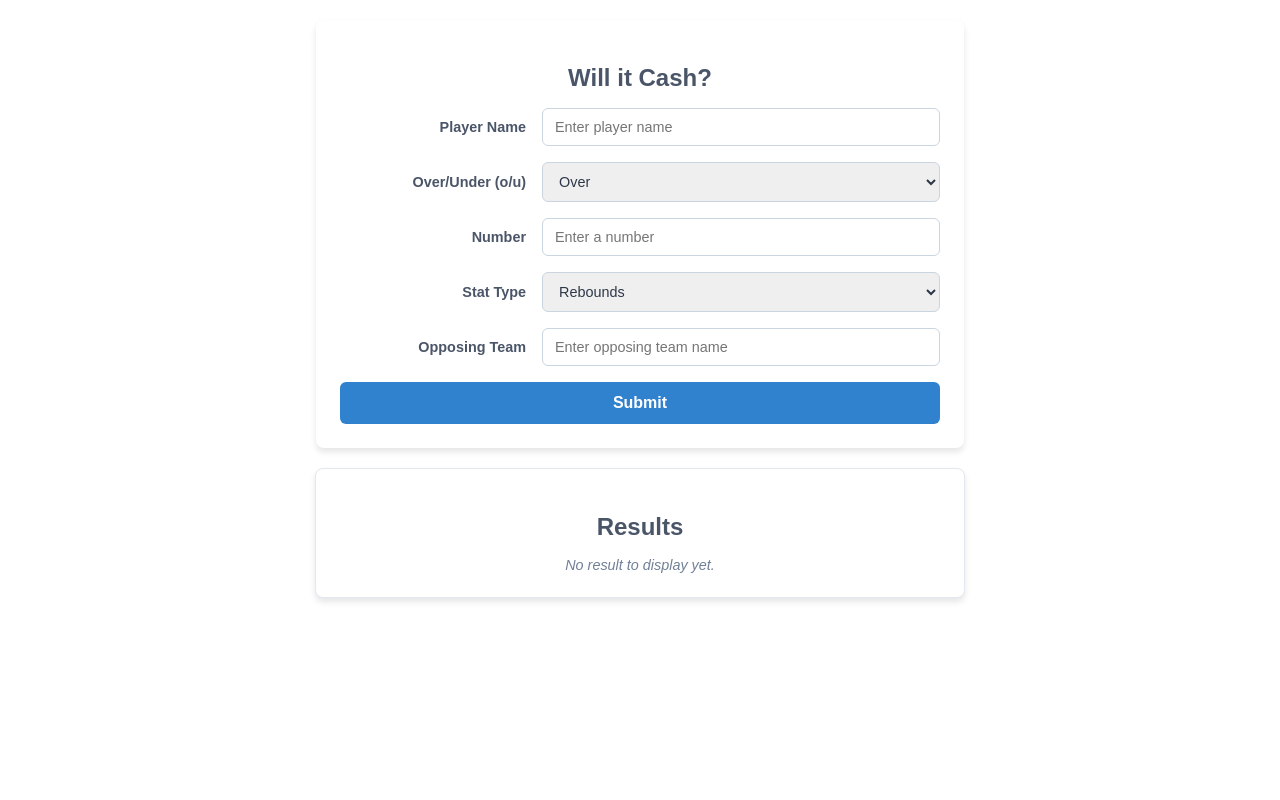
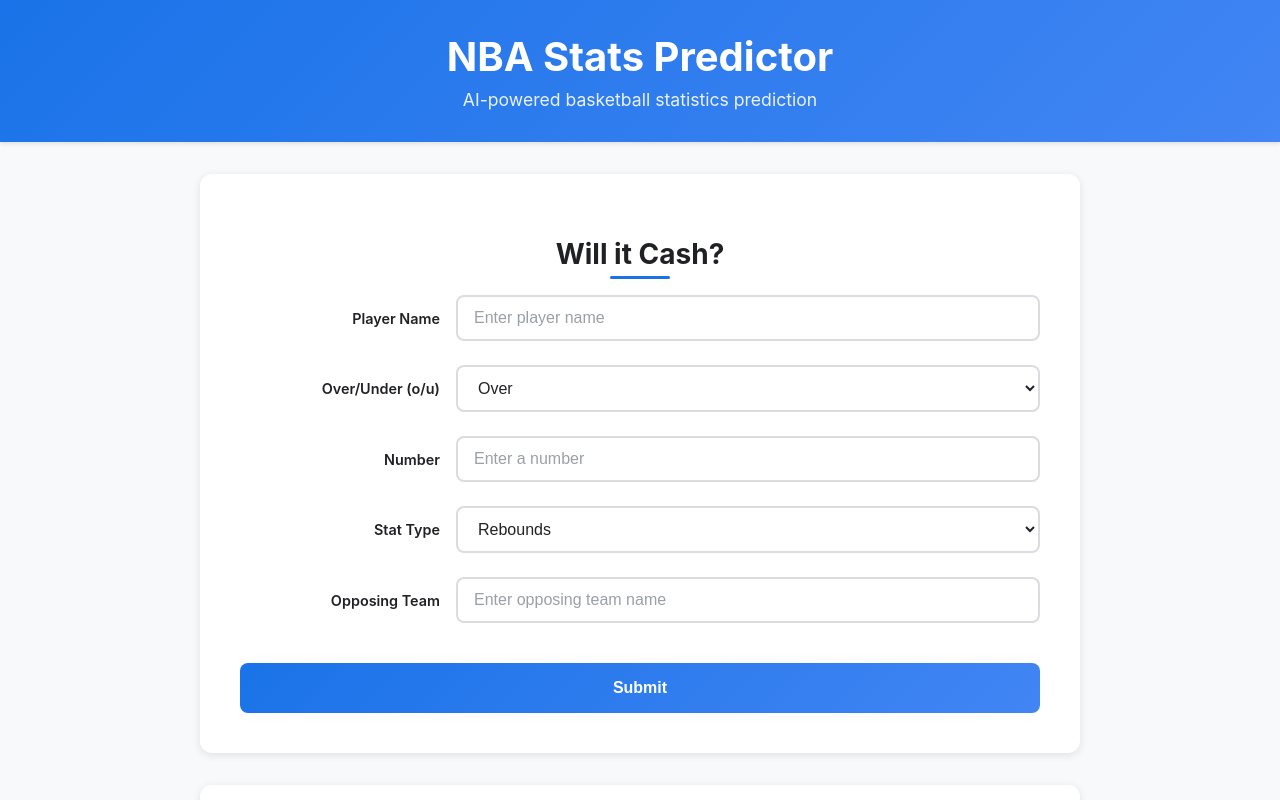
Before and after one commit to allenh99/nbai, a React (Create React App) app in the folder bball-stats-frontend/: page / in a window 1280 px wide. Shown: the top 800 px of the page. Built offline with nearby package versions, Linux system fonts and the light colour scheme.

Commit message:
UI updates

```diff
--- a/bball-stats-frontend/src/App.css
+++ b/bball-stats-frontend/src/App.css
@@ -1,38 +1,89 @@
-.App {
-  text-align: center;
+:root {
+    --primary-color: #1a73e8;
+    --secondary-color: #4285f4;
+    --background-color: #f8f9fa;
+    --text-color: #202124;
+    --border-color: #dadce0;
+    --success-color: #34a853;
+    --error-color: #ea4335;
+    --warning-color: #fbbc05;
 }
 
-.App-logo {
-  height: 40vmin;
-  pointer-events: none;
+.app-container {
+    min-height: 100vh;
+    display: flex;
+    flex-direction: column;
+    background-color: var(--background-color);
+    color: var(--text-color);
 }
 
-@media (prefers-reduced-motion: no-preference) {
-  .App-logo {
-    animation: App-logo-spin infinite 20s linear;
-  }
+.app-header {
+    background: linear-gradient(135deg, var(--primary-color), var(--secondary-color));
+    color: white;
+    padding: 2rem 1rem;
+    text-align: center;
+    box-shadow: 0 2px 4px rgba(0, 0, 0, 0.1);
 }
 
-.App-header {
-  background-color: #282c34;
-  min-height: 100vh;
-  display: flex;
-  flex-direction: column;
-  align-items: center;
-  justify-content: center;
-  font-size: calc(10px + 2vmin);
-  color: white;
+.app-header h1 {
+    margin: 0;
+    font-size: 2.5rem;
+    font-weight: 700;
 }
 
-.App-link {
-  color: #61dafb;
+.subtitle {
+    margin: 0.5rem 0 0;
+    font-size: 1.1rem;
+    opacity: 0.9;
 }
 
-@keyframes App-logo-spin {
-  from {
-    transform: rotate(0deg);
-  }
-  to {
-    transform: rotate(360deg);
-  }
+.app-main {
+    flex: 1;
+    padding: 2rem 1rem;
+    max-width: 1200px;
+    margin: 0 auto;
+    width: 100%;
+    display: flex;
+    flex-direction: column;
+    gap: 2rem;
 }
+
+.app-footer {
+    background-color: white;
+    padding: 1rem;
+    text-align: center;
+    border-top: 1px solid var(--border-color);
+    color: #5f6368;
+    font-size: 0.9rem;
+}
+
+@media (max-width: 768px) {
+    .app-header h1 {
+        font-size: 2rem;
+    }
+
+    .app-main {
+        padding: 1rem;
+    }
+}
+
+/* Loading Animation */
+@keyframes pulse {
+    0% { opacity: 0.6; }
+    50% { opacity: 1; }
+    100% { opacity: 0.6; }
+}
+
+.loading {
+    animation: pulse 1.5s infinite;
+}
+
+/* Fade In Animation */
+@keyframes fadeIn {
+    from { opacity: 0; transform: translateY(10px); }
+    to { opacity: 1; transform: translateY(0); }
+}
+
+.fade-in {
+    animation: fadeIn 0.3s ease-out;
+}
--- a/bball-stats-frontend/src/App.jsx
+++ b/bball-stats-frontend/src/App.jsx
@@ -1,6 +1,7 @@
 import React, { useState } from 'react';
 import FormComponent from './components/form';
 import ResultComponent from './components/result';
+import './App.css';
 
 function App() {
     const [formData, setFormData] = useState({
@@ -53,9 +54,18 @@ function App() {
     };
 
     return (
-        <div style={{ fontFamily: 'Arial, sans-serif', padding: '20px' }}>
-            <FormComponent formData={formData} handleChange={handleChange} handleSubmit={handleSubmit} />
-            <ResultComponent loading={loading} error={error} finalDecision={finalDecision} />
+        <div className="app-container">
+            <header className="app-header">
+                <h1>NBA Stats Predictor</h1>
+                <p className="subtitle">AI-powered basketball statistics prediction</p>
+            </header>
+            <main className="app-main">
+                <FormComponent formData={formData} handleChange={handleChange} handleSubmit={handleSubmit} />
+                <ResultComponent loading={loading} error={error} finalDecision={finalDecision} />
+            </main>
+            <footer className="app-footer">
+                <p>Powered by advanced analytics and machine learning</p>
+            </footer>
         </div>
     );
 }
--- a/bball-stats-frontend/src/components/FormComponent.css
+++ b/bball-stats-frontend/src/components/FormComponent.css
@@ -1,186 +1,273 @@
 /* Container */
 .form-container {
-    background-color: #fff;
-    box-shadow: 0 4px 6px rgba(0, 0, 0, 0.1);
-    border-radius: 8px;
-    padding: 24px;
-    max-width: 600px;
+    background-color: white;
+    box-shadow: 0 2px 8px rgba(0, 0, 0, 0.1);
+    border-radius: 12px;
+    padding: 2.5rem;
+    max-width: 800px;
+    width: 100%;
     margin: 0 auto;
-    font-family: Arial, sans-serif;
+    font-family: 'Inter', -apple-system, BlinkMacSystemFont, sans-serif;
+    transition: transform 0.2s ease-in-out;
+}
+
+.form-container:hover {
+    transform: translateY(-2px);
+    box-shadow: 0 4px 12px rgba(0, 0, 0, 0.15);
 }
 
 /* Heading */
 .form-container h2 {
-    font-size: 1.5rem;
-    font-weight: bold;
-    color: #4a5568;
-    margin-bottom: 16px;
+    font-size: 1.75rem;
+    font-weight: 700;
+    color: var(--text-color);
+    margin-bottom: 1.5rem;
     text-align: center;
+    position: relative;
 }
 
-/* Form Group (Flexbox Layout for Alignment) */
+.form-container h2::after {
+    content: '';
+    position: absolute;
+    bottom: -8px;
+    left: 50%;
+    transform: translateX(-50%);
+    width: 60px;
+    height: 3px;
+    background: var(--primary-color);
+    border-radius: 2px;
+}
+
+/* Form Group */
 .form-group {
     display: flex;
+    flex-direction: row;
     align-items: center;
-    justify-content: space-between;
-    margin-bottom: 16px;
+    margin-bottom: 1.5rem;
+    gap: 1rem;
 }
 
 /* Labels */
 .form-group label {
-    flex: 1;
+    flex: 0 0 200px;
     font-size: 0.9rem;
     font-weight: 600;
-    color: #4a5568;
-    margin-right: 16px;
-    text-align: right; /* Align label text to the right */
+    color: var(--text-color);
+    text-align: right;
 }
 
 /* Inputs and Selects */
 .form-group input,
 .form-group select {
-    flex: 2;
-    padding: 10px 12px;
-    border: 1px solid #cbd5e0;
-    border-radius: 6px;
-    font-size: 0.9rem;
-    color: #2d3748;
-    transition: border-color 0.2s ease-in-out;
+    flex: 1;
+    padding: 0.75rem 1rem;
+    border: 2px solid var(--border-color);
+    border-radius: 8px;
+    font-size: 1rem;
+    color: var(--text-color);
+    transition: all 0.2s ease-in-out;
+    background-color: white;
 }
 
-/* Input Focus */
+.form-group input:hover,
+.form-group select:hover {
+    border-color: var(--secondary-color);
+}
+
 .form-group input:focus,
 .form-group select:focus {
-    border-color: #3182ce;
+    border-color: var(--primary-color);
     outline: none;
-    box-shadow: 0 0 0 3px rgba(66, 153, 225, 0.5);
+    box-shadow: 0 0 0 3px rgba(26, 115, 232, 0.2);
+}
+
+/* Placeholder styling */
+.form-group input::placeholder {
+    color: #9aa0a6;
 }
 
 /* Submit Button */
 .form-button {
     width: 100%;
-    background-color: #3182ce;
-    color: #fff;
+    background: linear-gradient(135deg, var(--primary-color), var(--secondary-color));
+    color: white;
     font-size: 1rem;
-    font-weight: bold;
-    padding: 12px;
+    font-weight: 600;
+    padding: 1rem;
     border: none;
-    border-radius: 6px;
+    border-radius: 8px;
     cursor: pointer;
-    transition: background-color 0.2s ease-in-out;
+    transition: all 0.2s ease-in-out;
+    margin-top: 1rem;
 }
 
 .form-button:hover {
-    background-color: #2b6cb0;
+    transform: translateY(-1px);
+    box-shadow: 0 4px 12px rgba(26, 115, 232, 0.3);
 }
 
-/* Form Container: Extra Styles */
-.form-container .form-divider {
-    margin-top: 20px;
-    border-top: 1px solid #e2e8f0;
-    padding-top: 16px;
+.form-button:active {
+    transform: translateY(0);
 }
-
 
 /* Result Container */
 .result-container {
-    margin-top: 20px;
-    padding: 16px;
-    border: 1px solid #e2e8f0;
-    border-radius: 8px;
-    background-color: #f9fafb;
-    font-family: Arial, sans-serif;
+    background-color: white;
+    box-shadow: 0 2px 8px rgba(0, 0, 0, 0.1);
+    border-radius: 12px;
+    padding: 2.5rem;
+    max-width: 800px;
+    width: 100%;
+    margin: 0 auto;
+    font-family: 'Inter', -apple-system, BlinkMacSystemFont, sans-serif;
 }
 
 /* Loading Message */
 .loading-message {
-    color: #3182ce;
-    font-weight: bold;
-    font-size: 1rem;
-    margin: 0;
+    color: var(--primary-color);
+    font-weight: 600;
+    font-size: 1.1rem;
+    text-align: center;
+    padding: 1rem;
+    background-color: rgba(26, 115, 232, 0.1);
+    border-radius: 8px;
 }
 
 /* Error Message */
 .error-message {
-    color: #e53e3e;
-    font-weight: bold;
-    font-size: 1rem;
-    margin: 0;
+    color: var(--error-color);
+    font-weight: 600;
+    font-size: 1.1rem;
+    text-align: center;
+    padding: 1rem;
+    background-color: rgba(234, 67, 53, 0.1);
+    border-radius: 8px;
 }
 
 /* Final Decision */
 .final-decision {
-    color: #38a169;
-    font-weight: bold;
-    font-size: 1rem;
-    margin: 0;
-    word-wrap: break-word; /* Ensure long text wraps correctly */
+    color: var(--text-color);
+    font-size: 1.1rem;
+    line-height: 1.6;
+}
+
+.final-decision strong {
+    color: var(--primary-color);
+    font-weight: 600;
 }
 
 /* No Result */
 .no-result {
-    color: #718096;
+    color: #5f6368;
     font-style: italic;
-    font-size: 0.9rem;
+    text-align: center;
+    padding: 1rem;
+    background-color: #f8f9fa;
+    border-radius: 8px;
+}
+
+/* Responsive Design */
+@media (max-width: 768px) {
+    .form-container,
+    .result-container {
+        padding: 1.5rem;
+        margin: 0 1rem;
+    }
+
+    .form-group {
+        flex-direction: column;
+        align-items: stretch;
+        gap: 0.5rem;
+    }
+
+    .form-group label {
+        flex: none;
+        text-align: left;
+    }
+
+    .form-container h2 {
+        font-size: 1.5rem;
+    }
+
+    .form-group input,
+    .form-group select {
+        padding: 0.625rem 0.875rem;
+    }
+}
+
+/* Loading Spinner */
+.loading-spinner {
+    width: 40px;
+    height: 40px;
+    margin: 0 auto 1rem;
+    border: 3px solid rgba(26, 115, 232, 0.3);
+    border-radius: 50%;
+    border-top-color: var(--primary-color);
+    animation: spin 1s linear infinite;
+}
+
+@keyframes spin {
+    to { transform: rotate(360deg); }
+}
+
+/* Signal Section */
+.signal-section {
+    background-color: rgba(26, 115, 232, 0.1);
+    padding: 1.5rem;
+    border-radius: 8px;
+    margin-bottom: 1.5rem;
+}
+
+.signal-section h3 {
+    color: var(--primary-color);
+    font-size: 1.1rem;
+    margin: 0 0 0.5rem;
+}
+
+.signal {
+    font-size: 1.5rem;
+    font-weight: 700;
+    color: var(--text-color);
     margin: 0;
 }
 
-/* Shared Styles for Form and Result Containers */
-.container {
-    background-color: #fff;
-    box-shadow: 0 4px 6px rgba(0, 0, 0, 0.1);
+/* Reasoning Section */
+.reasoning-section {
+    background-color: #f8f9fa;
+    padding: 1.5rem;
     border-radius: 8px;
-    padding: 24px;
-    max-width: 600px; /* Ensure consistent width */
-    margin: 0 auto; /* Center align */
-    font-family: Arial, sans-serif;
 }
 
-/* Form-Specific Styles */
-.form-container {
-    margin-bottom: 20px;
+.reasoning-section h3 {
+    color: var(--text-color);
+    font-size: 1.1rem;
+    margin: 0 0 0.5rem;
 }
 
-/* Result-Specific Styles */
-.result-container {
-    margin-top: 20px;
+.reasoning-section p {
+    margin: 0;
+    line-height: 1.6;
+    color: var(--text-color);
 }
 
-/* Headings for Both Containers */
-.container h2 {
-    font-size: 1.5rem;
-    font-weight: bold;
-    color: #4a5568;
-    margin-bottom: 16px;
+/* Result Container Specific Styles */
+.result-container h2 {
+    font-size: 1.75rem;
+    font-weight: 700;
+    color: var(--text-color);
+    margin-bottom: 1.5rem;
     text-align: center;
+    position: relative;
 }
 
-/* Other Result-Specific Styles */
-.loading-message {
-    color: #3182ce;
-    font-weight: bold;
-    font-size: 1rem;
-    text-align: center;
+.result-container h2::after {
+    content: '';
+    position: absolute;
+    bottom: -8px;
+    left: 50%;
+    transform: translateX(-50%);
+    width: 60px;
+    height: 3px;
+    background: var(--primary-color);
+    border-radius: 2px;
 }
-
-.error-message {
-    color: #e53e3e;
-    font-weight: bold;
-    font-size: 1rem;
-    text-align: center;
-}
-
-.final-decision {
-    color: #38a169;
-    font-weight: bold;
-    font-size: 1rem;
-    word-wrap: break-word;
-    text-align: center;
-}
-
-.no-result {
-    color: #718096;
-    font-style: italic;
-    font-size: 0.9rem;
-    text-align: center;
-}
--- a/bball-stats-frontend/src/components/form.jsx
+++ b/bball-stats-frontend/src/components/form.jsx
@@ -58,8 +58,8 @@ function FormComponent({ formData, handleChange, handleSubmit }) {
                     onChange={handleChange}
                     required
                 >
+                    <option value="points">Points</option>
                     <option value="rebounds">Rebounds</option>
-                    <option value="points">Points</option>
                     <option value="assists">Assists</option>
                     <option value="steals">Steals</option>
                     <option value="blocks">Blocks</option>
--- a/bball-stats-frontend/src/components/result.jsx
+++ b/bball-stats-frontend/src/components/result.jsx
@@ -8,30 +8,43 @@ function ResultComponent({ loading, error, finalDecision }) {
         : [null, null];
 
     return (
-        <div className="container result-container">
-            <h2>Results</h2>
+        <div className="result-container fade-in">
+            <h2>Prediction Results</h2>
 
             {/* Show loading message */}
-            {loading && <p className="loading-message">Loading...</p>}
+            {loading && (
+                <div className="loading-message">
+                    <div className="loading-spinner"></div>
+                    <p>Analyzing player statistics...</p>
+                </div>
+            )}
 
             {/* Show error message */}
-            {error && <p className="error-message">Error: {error}</p>}
+            {error && (
+                <div className="error-message">
+                    <p>⚠️ {error}</p>
+                </div>
+            )}
 
             {/* Show final decision */}
             {finalSignal && (
                 <div className="final-decision">
-                    <p>
-                        <strong>Final Signal:</strong> {finalSignal.trim()}
-                    </p>
-                    <p>
-                        <strong>Reasoning:</strong> {reasoning.trim()}
-                    </p>
+                    <div className="signal-section">
+                        <h3>Final Signal</h3>
+                        <p className="signal">{finalSignal.trim()}</p>
+                    </div>
+                    <div className="reasoning-section">
+                        <h3>Analysis</h3>
+                        <p>{reasoning.trim()}</p>
+                    </div>
                 </div>
             )}
 
             {/* Show placeholder if no result */}
             {!loading && !error && !finalDecision && (
-                <p className="no-result">No result to display yet.</p>
+                <div className="no-result">
+                    <p>Enter player details above to get started</p>
+                </div>
             )}
         </div>
     );
```
Also changed, not shown: 2 other files (tests, documents, lock files or other folders).
